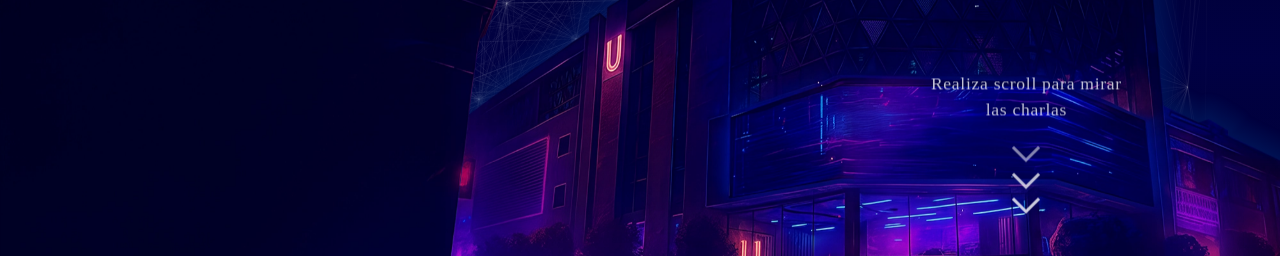
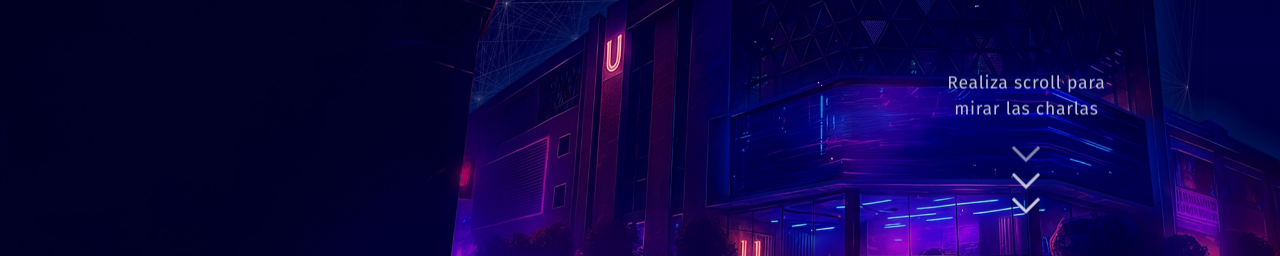
Before and after one commit to Axel-Meyrek/AgendaEncuentroDeIngenierias, a website: page index.html in a window 1280 px wide. Shown: the part 326-582 px from the top of the page. Drawn offline with nearby package versions, Linux system fonts and the light colour scheme; no server answers; animation ran at ten frames a second.

Commit message:
Change tipografia Fira Sans

```diff
--- a/css/index.css
+++ b/css/index.css
@@ -3,6 +3,7 @@
     padding: 0;
     box-sizing: border-box;
     color: white;
+    font-family: 'Fira Sans', sans-serif;
 }
 
 body {
--- a/index.html
+++ b/index.html
@@ -4,6 +4,10 @@
     <!-- METAS -->
     <meta charset="UTF-8">
     <meta name="viewport" content="width=device-width, initial-scale=1.0">
+    <!-- FONTS -->
+    <link rel="preconnect" href="https://fonts.googleapis.com">
+    <link rel="preconnect" href="https://fonts.gstatic.com" crossorigin>
+    <link href="https://fonts.googleapis.com/css2?family=Fira+Sans:ital,wght@0,300;0,400;0,500;0,600;0,700;1,400&display=swap" rel="stylesheet">
     <!-- STYLE -->
     <link rel="stylesheet" href="./css/index.css">
     <!-- JAVASCRIPT -->
```
